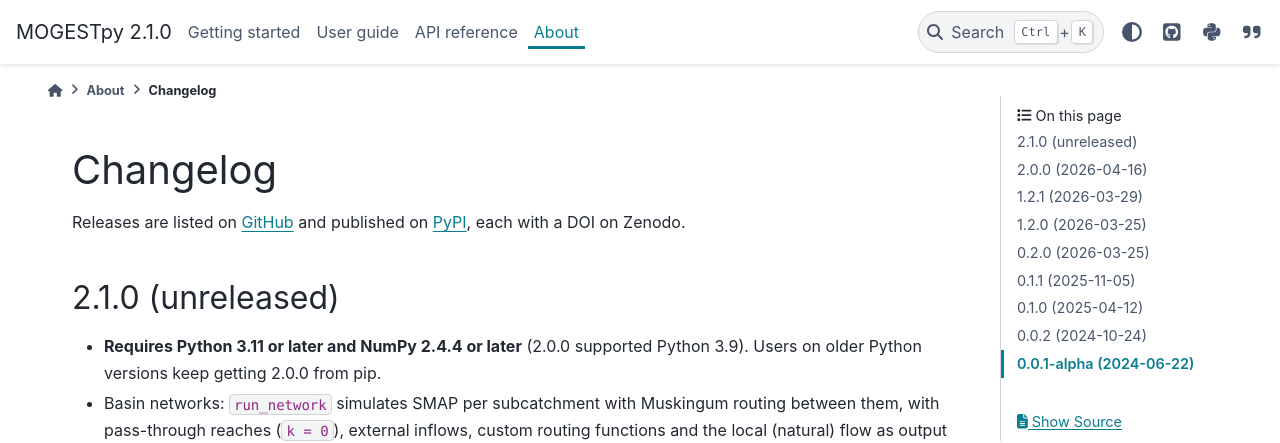
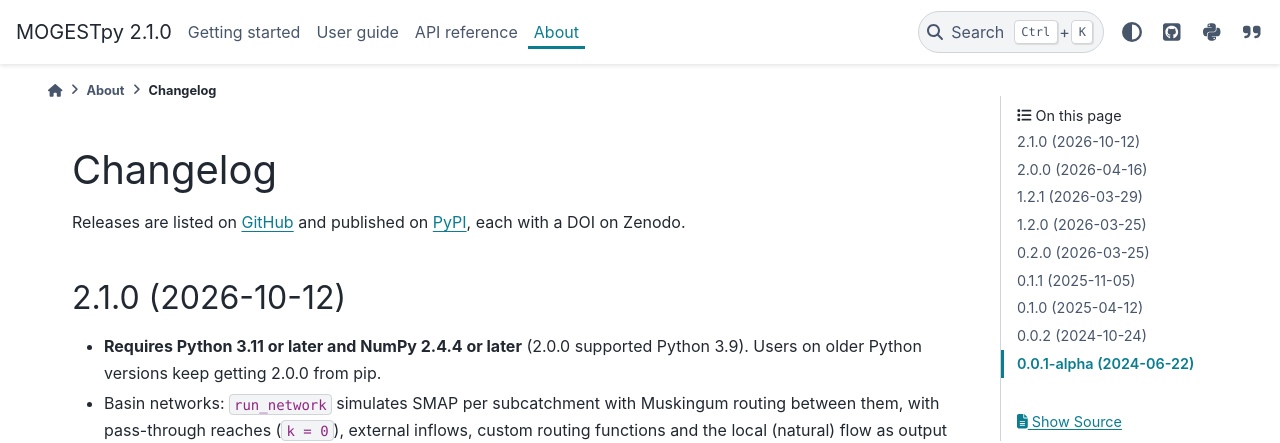
Before and after one commit to dariohhossoda/MOGESTpy, a Sphinx documentation site: the page built from docs/about/changelog.rst, in a window 1280 px wide and 900 px high. Shown: the top 443 px of the window. Built offline with Sphinx 7.4.7 and the PyData theme 0.15.4, drawn with Linux system fonts in a browser that asks for light colours; pages that are not in the unit, such as notebooks, are missing from menus.

Commit message:
Fix 2.1.0 release date in changelog
The 2.1.0 section was still marked as unreleased after the release
of v2.1.0 on 2026-10-12.

Co-Authored-By: Claude Opus 5.5 <noreply@anthropic.com>

```diff
--- a/docs/about/changelog.rst
+++ b/docs/about/changelog.rst
@@ -5,7 +5,7 @@ Releases are listed on `GitHub <https://github.com/dariohhossoda/MOGESTpy/releas
 and published on `PyPI <https://pypi.org/project/mogestpy/>`_, each with a
 DOI on Zenodo.
 
-2.1.0 (unreleased)
+2.1.0 (2026-10-12)
 ------------------
 
 * **Requires Python 3.11 or later and NumPy 2.4.4 or later** (2.0.0 supported
```
